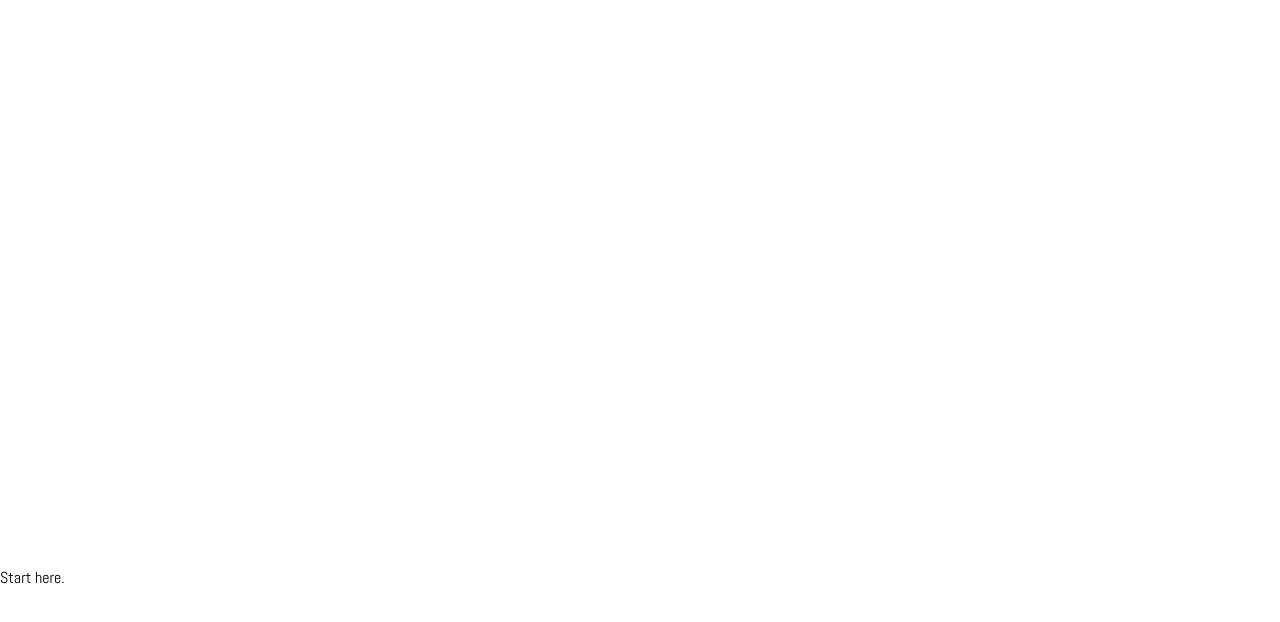
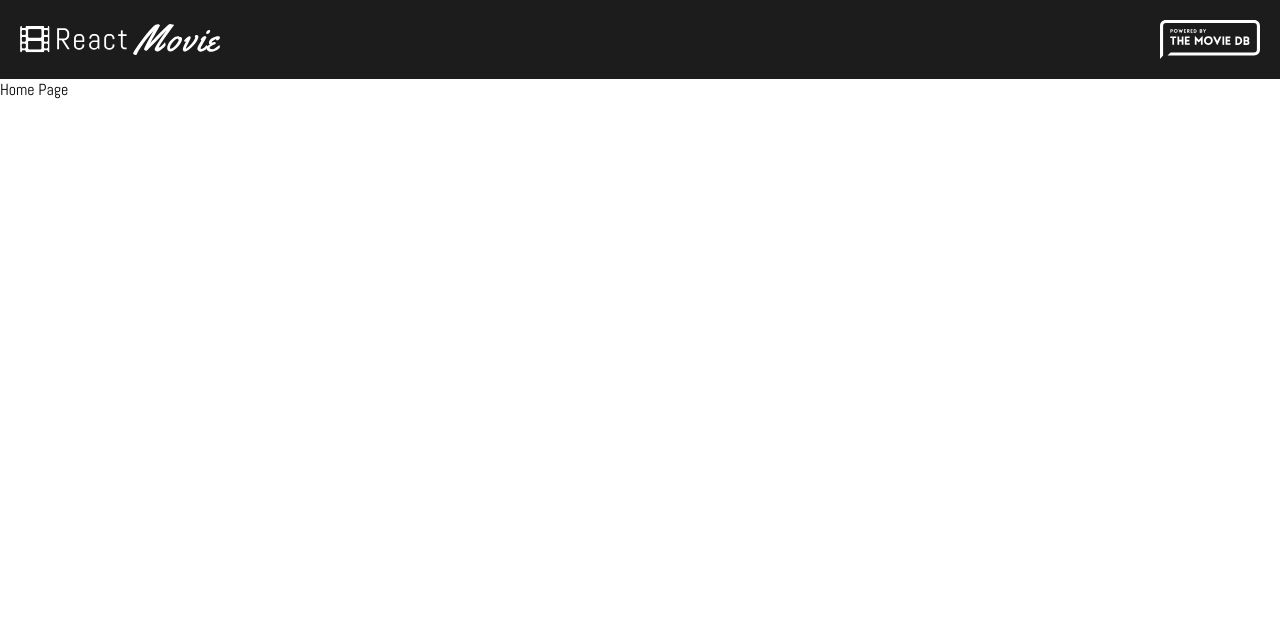
Before and after one commit to zigamak/themoviedb, a React (Create React App) app: page / in a window 1280 px wide. Shown: the top 622 px of the page. Built offline with nearby package versions, Linux system fonts and the light colour scheme; the HTML template or start-up script is replaced by a standard one.

Commit message:
Home page

```diff
--- a/src/App.js
+++ b/src/App.js
@@ -1,6 +1,7 @@
 import React from 'react';
 // Components
 import Header from './components/Header';
+import Home from './components/Home';
 
 // Styles
 import { GlobalStyle } from './GlobalStyle';
@@ -9,7 +10,7 @@
   return (
     <div className='App'>
       <Header />
-      Start here.
+      <Home />
       <GlobalStyle />
     </div>
   );
--- a/src/components/Header/Header.styles.js
+++ b/src/components/Header/Header.styles.js
@@ -1,9 +1,31 @@
 import styled from 'styled-components';
 
-export const Wrapper = styled.div``;
+export const Wrapper = styled.div`
+  background: var(--darkGrey);
+  padding: 0 20px;
+`;
 
-export const Content = styled.div``;
+export const Content = styled.div`
+  display: flex;
+  align-items: center;
+  justify-content: space-between;
+  max-width: var(--maxWidth);
+  padding: 20px 0;
+  margin: 0 auto;
+`;
 
-export const LogoImg = styled.img``;
+export const LogoImg = styled.img`
+  width: 200px;
 
-export const TMDBLogoImg = styled.img``;
+  @media screen and (max-width: 500px) {
+    width: 150px;
+  }
+`;
+
+export const TMDBLogoImg = styled.img`
+  width: 100px;
+
+  @media screen and (max-width: 500px) {
+    width: 80px;
+  }
+`;
--- /dev/null
+++ b/src/components/Home.js
@@ -0,0 +1,19 @@
+import React, { useState } from 'react';
+// Config
+import { POSTER_SIZE, BACKDROP_SIZE, IMAGE_BASE_URL } from '../config';
+// Components
+
+// Hook
+
+// Image
+import NoImage from '../images/no_image.jpg';
+
+const Home = () => {
+  const [state, setState] = useState();
+  const [loading, setLoading] = useState(false);
+  const [error, setError] = useState(false);
+
+  return <div>Home Page</div>;
+};
+
+export default Home;
```
